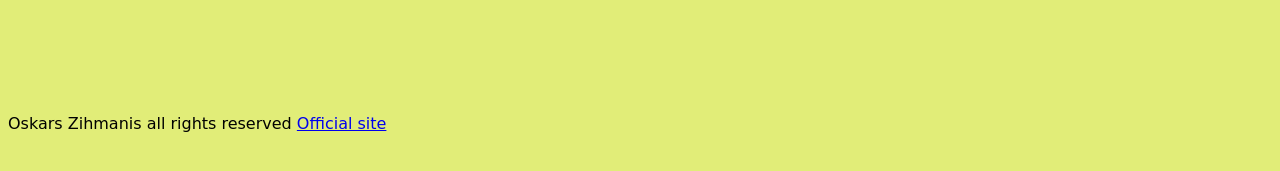
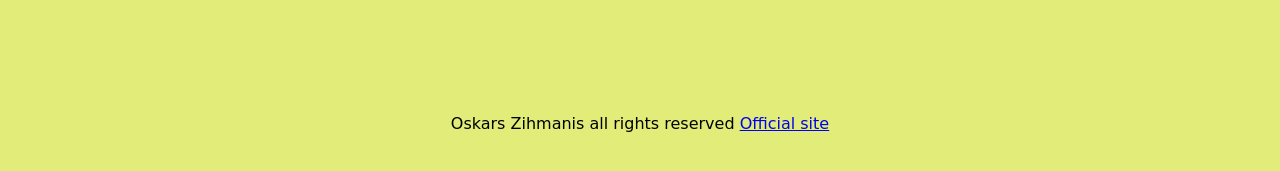
Before and after one commit to zongocong/zongocong.github.io, a plain HTML site: page index.html in a window 1280 px wide. Shown: the part 193-364 px from the top of the page. Drawn offline with Linux system fonts and the light colour scheme.

Commit message:
Update index.html

```diff
--- a/index.html
+++ b/index.html
@@ -6,11 +6,13 @@
     <meta property="og:url" content="https://zongocong.github.io">
     <meta name="author" content="Oskars Zihmanis, https://oskarszihmanis.github.io">
 
-<!--Last Updated at 23:12 EEST, Latvia 17.07.2026-->
+<!--Last Updated at 23:20 EEST, Latvia 17.07.2026-->
 
     <title>ZongoCong</title>
 
 <style>
+footer{text-align: center; color: black;
+font-family: cursive;}
 body{background-color: #E1ED78; font-family: cursive;}
 .image{height: 40px; width: auto; border: 1px solid gray;
 color: gray; /*Add color gray for the text if the fallback url for the image fails*/}
```
